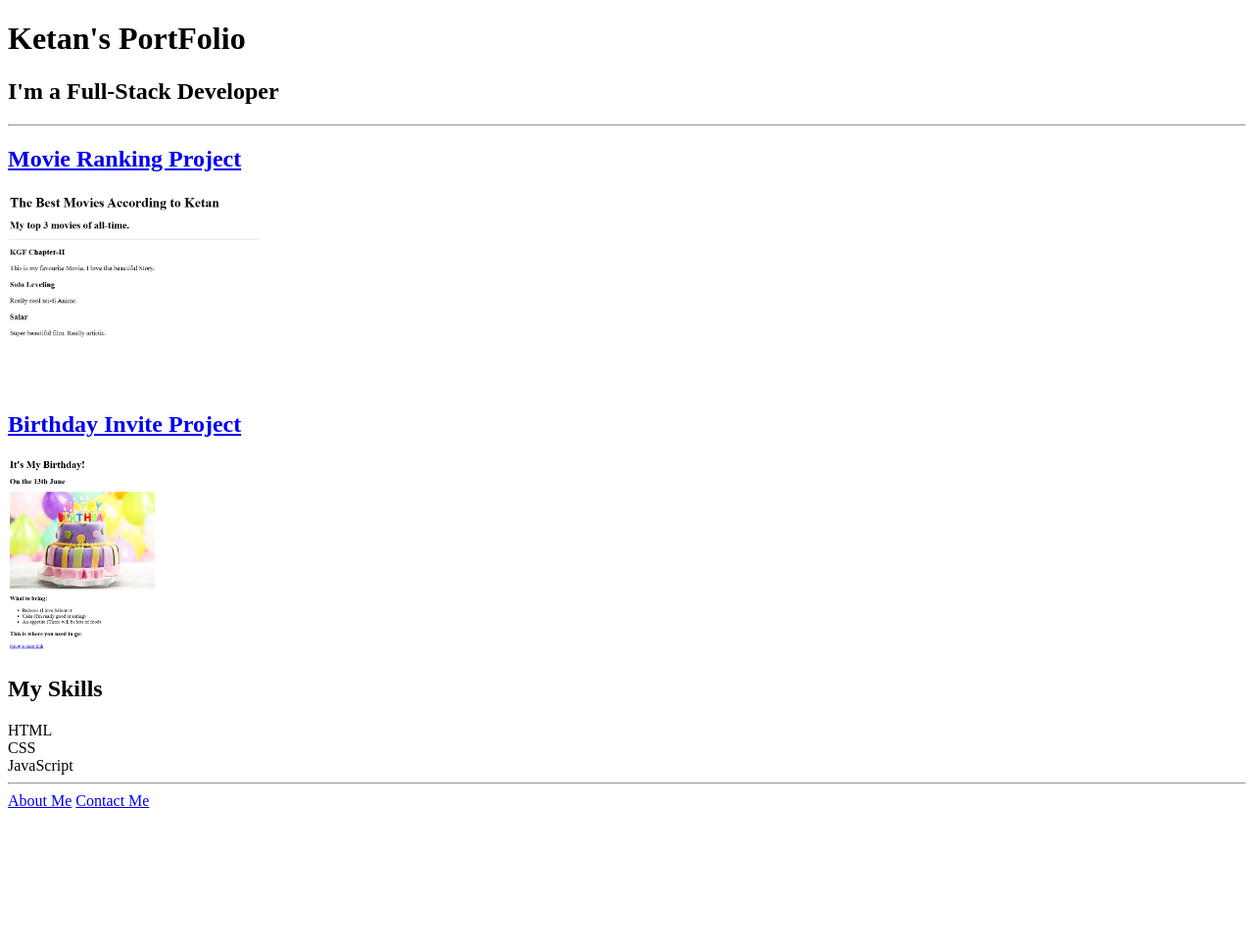
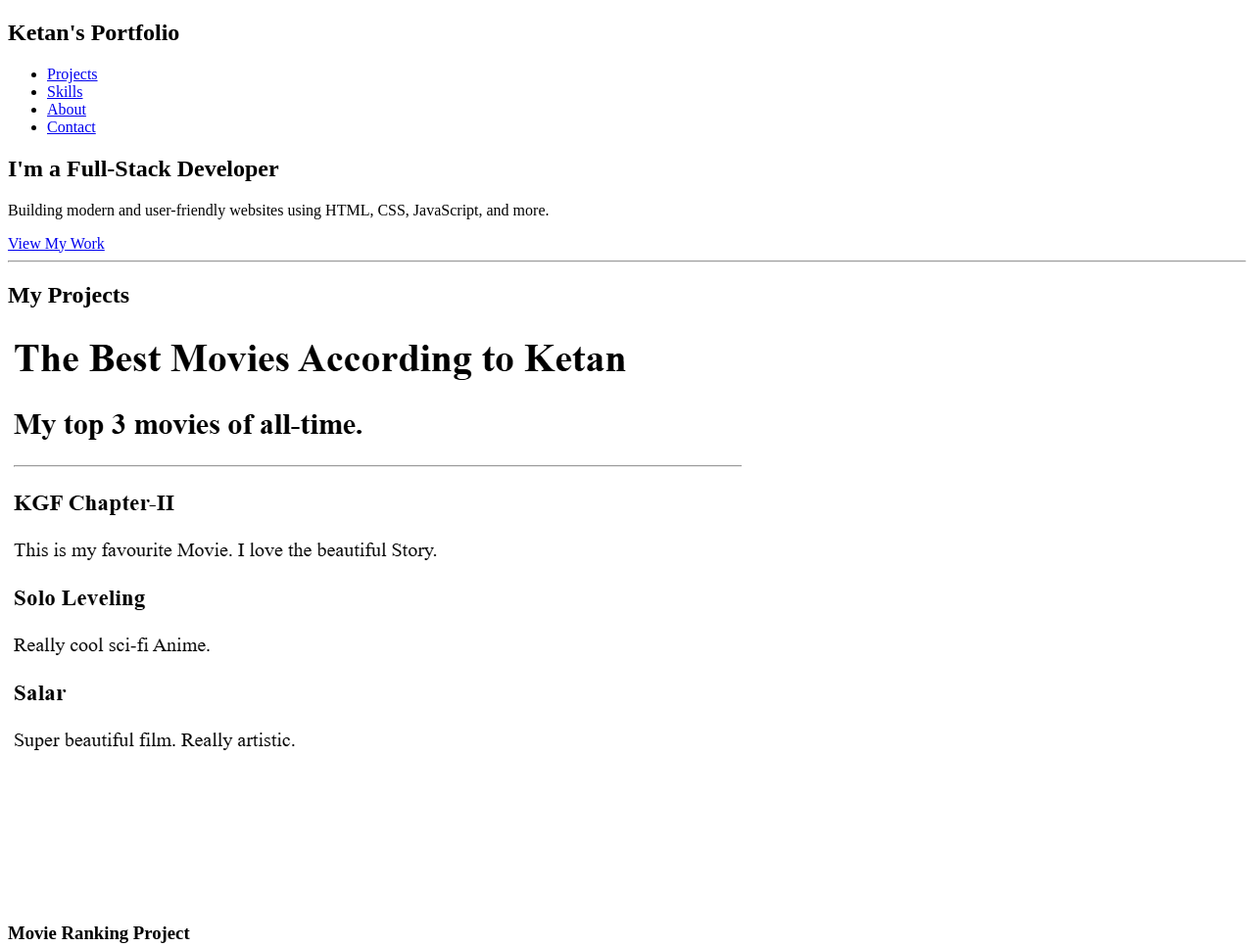
Before and after one commit to Ketanrane/PortFolio, a plain HTML site: page index.html in a window 1280 px wide. Shown: the top 967 px of the page at 98% size. Before the commit the page ends 835 px from the top, so only its background shows below. Drawn offline with Linux system fonts and the light colour scheme.

Commit message:
Update index.html

```diff
--- a/index.html
+++ b/index.html
@@ -7,15 +7,50 @@
     <title>Document</title>
 </head>
 <body>
-    <h1>Ketan's PortFolio </h1>
+   <header>
+    <nav class="navbar">
+      <h1 class="logo">Ketan's Portfolio</h1>
+      <ul class="nav-links">
+        <li><a href="#projects">Projects</a></li>
+        <li><a href="#skills">Skills</a></li>
+        <li><a href="./public/about.html">About</a></li>
+        <li><a href="./public/contact.html">Contact</a></li>
+      </ul>
+    </nav>
+  </header>
+  <!-- END NEW -->
 
+  <!-- 🌟 NEW: Hero Section -->
+  <section class="hero">
     <h2>I'm a Full-Stack Developer</h2>
-    <hr>
-    <h2><a href="./assets/images/Movie-ranking.png">Movie Ranking Project</a></h2>
-    <img src="./assets/images/Movie-ranking.png" alt="Movie Ranking" height="200">
+    <p>Building modern and user-friendly websites using HTML, CSS, JavaScript, and more.</p>
+    <a href="#projects" class="btn">View My Work</a>
+  </section>
+  <!-- END NEW -->
 
-    <h2><a href="./assets/images/Birthday-Invite.png">Birthday Invite Project</a></h2>
-    <img src="./assets/images/Birthday-Invite.png" alt="Birthday Invitation" height="200">
+  <hr>
+
+  <!-- 🧱 PROJECTS SECTION -->
+  <!-- NEW: Wrapped your projects inside a section with class and id -->
+  <section id="projects" class="projects-section">
+    <h2>My Projects</h2>
+
+    <div class="projects">
+      <div class="project-card">
+        <a href="./assets/images/Movie-ranking.png" target="_blank">
+          <img src="./assets/images/Movie-ranking.png" alt="Movie Ranking Project">
+        </a>
+        <h3>Movie Ranking Project</h3>
+      </div>
+
+      <div class="project-card">
+        <a href="./assets/images/Birthday-Invite.png" target="_blank">
+          <img src="./assets/images/Birthday-Invite.png" alt="Birthday Invite Project">
+        </a>
+        <h3>Birthday Invite Project</h3>
+      </div>
+    </div>
+  </section>
 
 
 <section id="skills" class="skills-section">
@@ -40,11 +75,17 @@
   </div>
 </section>
 
-
     <hr>
     <a href="./public/about.html">About Me</a>
     <a href="./public/contact.html">Contact Me</a>
-
+ <footer>
+    <p>© 2025 Ketan Rane | Full-Stack Developer</p>
+    <div class="social-icons">
+      <a href="#" class="icon">🐦</a>
+      <a href="#" class="icon">💼</a>
+      <a href="#" class="icon">📸</a>
+    </div>
+  </footer>
 
 </body>
 </html>
```
